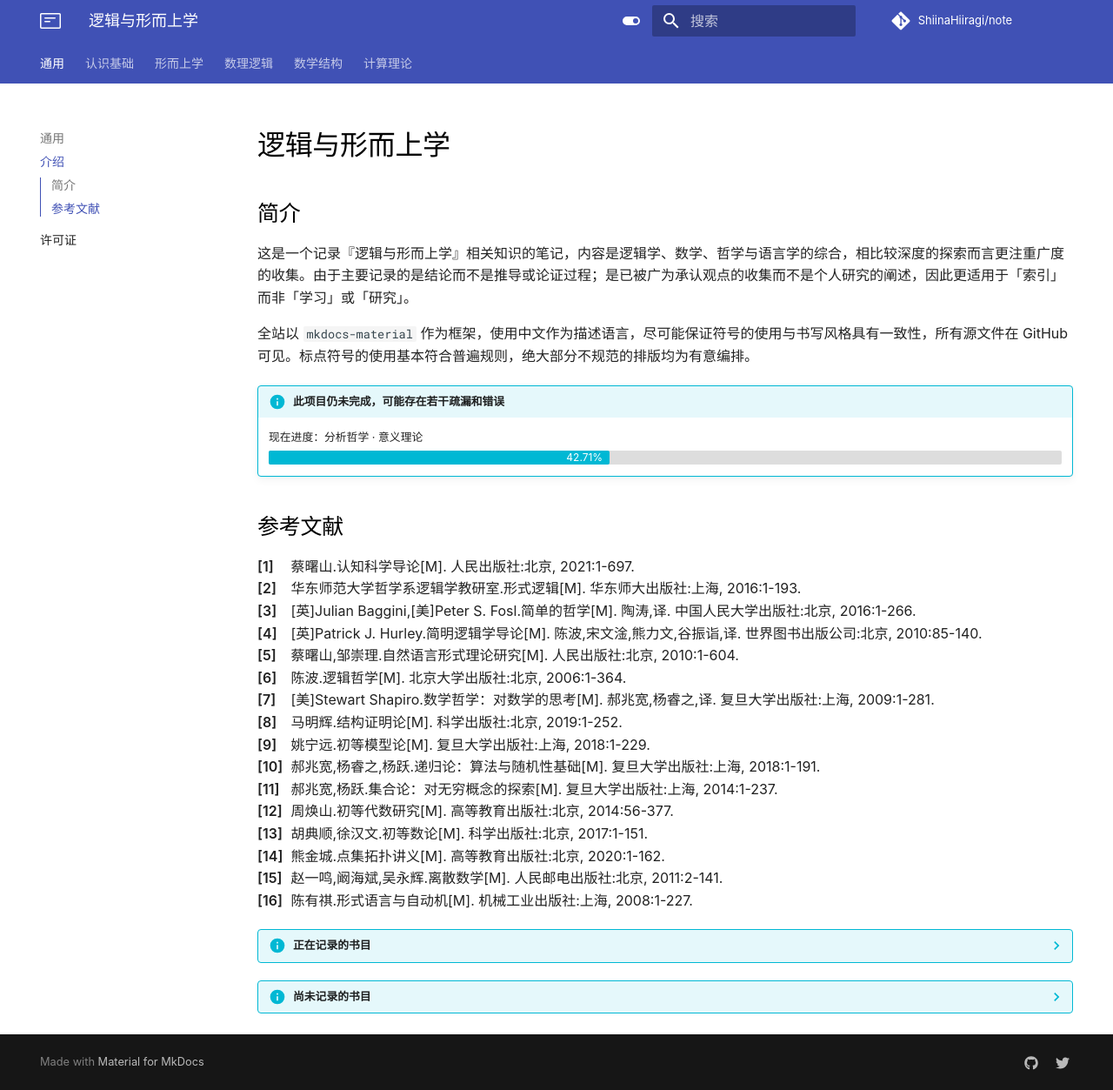
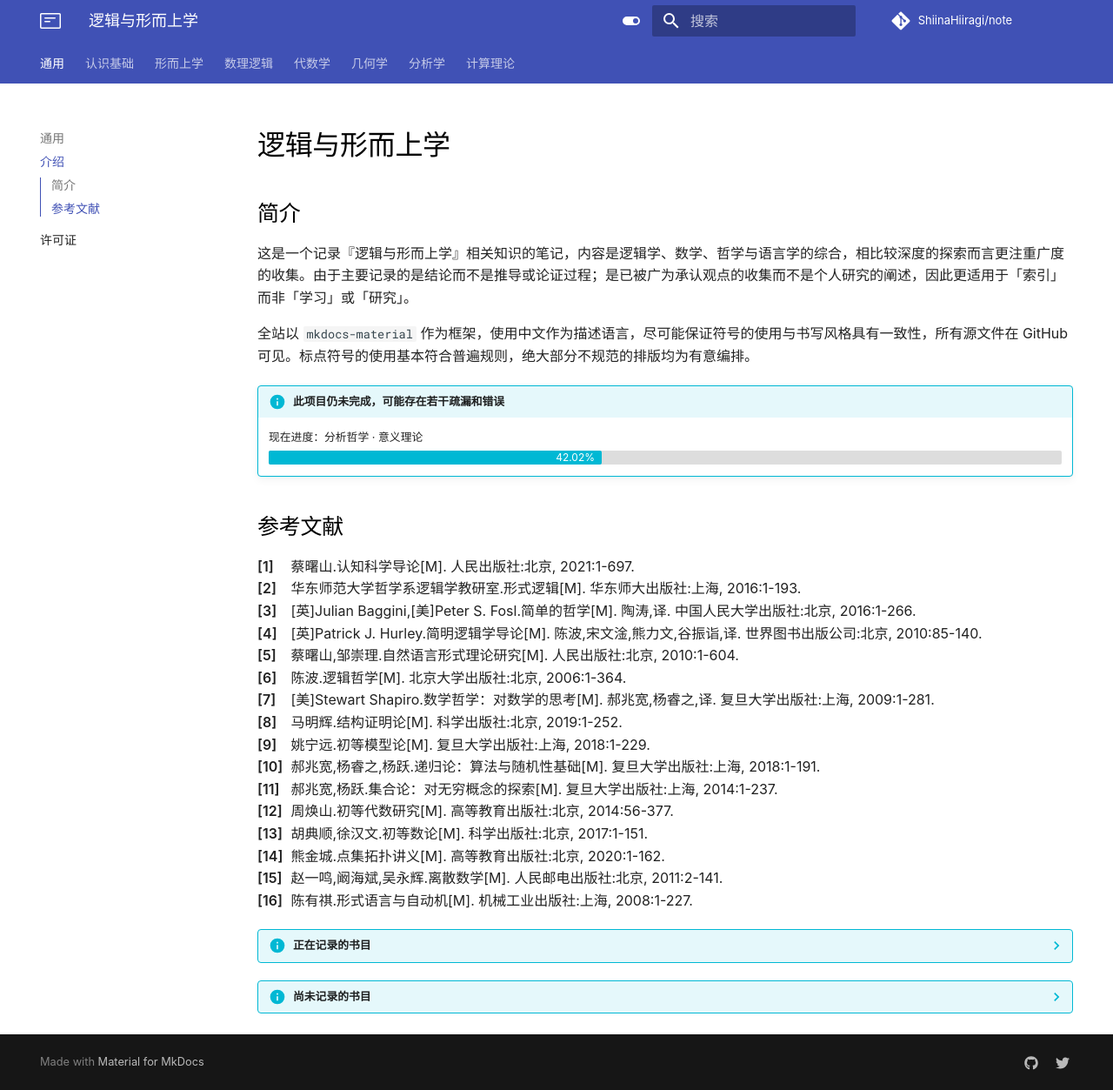
Before and after one commit to ShiinaHiiragi/note, an MkDocs documentation site: the page built from docs/index.md, in a window 1280 px wide and 1253 px high. Shown: the whole window at 87% size. Built offline with MkDocs 1.6.1 and Material for MkDocs 9.7.7, drawn with Linux system fonts in a browser that asks for light colours; comment, search, counter and statistics services are not loaded; some of the changed lines change nothing that is shown.

Commit message:
split math

```diff
--- a/docs/index.md
+++ b/docs/index.md
@@ -299,24 +299,13 @@ const refList = [
         page: [1, 162]
     },
     {
-        author: ["[美]Walter Rudin"],
-        title: "数学分析原理",
+        author: ["欧阳光中", "朱学炎", "金福临", "陈传璋"],
+        title: "数学分析",
         type: "M",
-        trans: ["赵慈庚", "蒋铎"],
-        press: "机械工业出版社",
-        locate: "上海",
-        year: 2006,
-        page: [1, 304],
-        plot: 0
-    },
-    {
-        author: ["贺伟"],
-        title: "范畴论",
-        type: "M",
-        press: "科学出版社",
+        press: "高等教育出版社",
         locate: "北京",
-        year: 2006,
-        page: [1, 104],
+        year: 2018,
+        page: [1, 526],
         plot: 0
     },
     {
--- a/mkdocs.yml
+++ b/mkdocs.yml
@@ -88,7 +88,7 @@ nav:
       - 2 三大主义: meta/math/doctrine.md
       - 3 当代观点: meta/math/contemp.md
   - 数理逻辑:
-    - 一、证明论:
+    - 一、结构证明论:
       - 1 命题逻辑: logic/proof/prop.md
       - 2 一阶逻辑: logic/proof/pred.md
     - 二、模型论:
@@ -98,17 +98,19 @@ nav:
     - 四、公理集合论:
       - 1 数学基础: logic/set/zfc.md
       - 2 序数与基数: logic/set/ordinal.md
-  - 数学结构:
+  - 代数学:
     - 一、初等代数:
       - 1 解析式与初等函数: math/alg/form.md
       - 2 方程与不等式: math/alg/eq.md
       - 3 初等数论: math/alg/num.md
       - 4 组合理论: math/alg/comb.md
+  - 几何学:
     - 二、点集拓扑:
       - 1 拓扑空间: math/top/space.md
       - 2 构造空间: math/top/construct.md
       - 3 拓扑不变性质: math/top/prop.md
-    - 三、分析学原理:
+  - 分析学:
+    - 一、分析学原理:
       - 1 序列与级数: math/anly/seq.md
   - 计算理论:
     - 二、形式语言:
```
